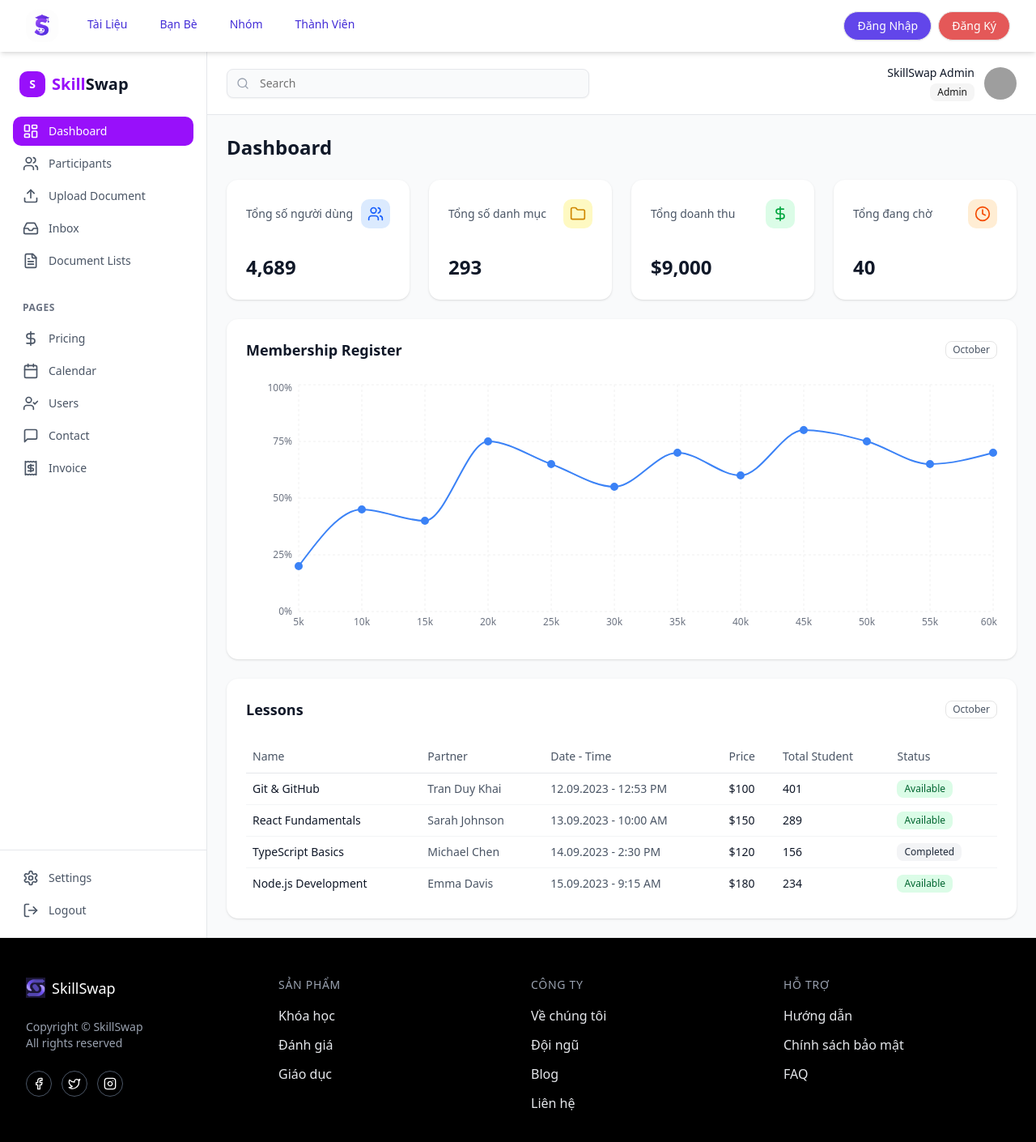
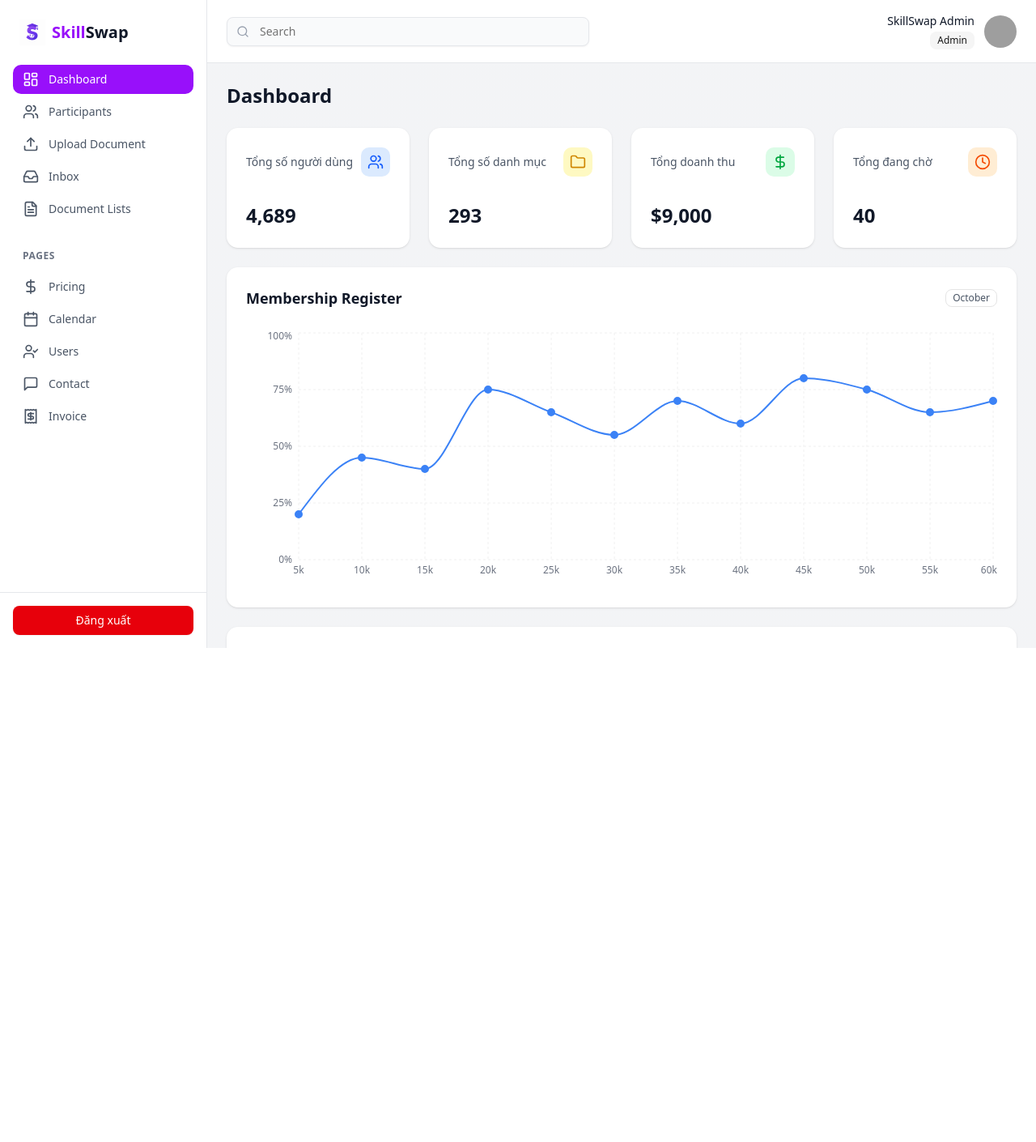
Before and after one commit to EXE-SkillSwap/Frontend, a React (Vite) app: page /admin/dashboard in a window 1280 px wide. Shown: the top 1410 px of the page at 81% size. After the commit the page ends 800 px from the top, so only its background shows below. Built offline with nearby package versions, Linux system fonts and the light colour scheme; grey boxes are pictures that could not be loaded.

Commit message:
modified layout admin

```diff
--- a/index.html
+++ b/index.html
@@ -2,7 +2,7 @@
 <html lang="en">
   <head>
     <meta charset="UTF-8" />
-    <link rel="icon" type="image/svg+xml" href="src/assets/logo.png" />
+    <link rel="icon" type="image/svg+xml" href="src/assets/newLogo.png" />
     <meta name="viewport" content="width=device-width, initial-scale=1.0" />
     <title>Skill Swap</title>
   </head>
--- a/src/Admin/dashboard/DashboardLayout.jsx
+++ /dev/null
@@ -1,23 +0,0 @@
-import PropTypes from "prop-types";
-import { cn } from "@/lib/utils";
-import { Sidebar } from "../../components/dashboardChart/Sidebar";
-import { Header } from "../../components/dashboardChart/Header";
-
-export function DashboardLayout({ children, className }) {
-  return (
-    <div className="min-h-screen bg-gray-50">
-      <div className="flex">
-        <Sidebar />
-        <div className="flex-1 flex flex-col">
-          <Header />
-          <main className={cn("flex-1 p-6", className)}>{children}</main>
-        </div>
-      </div>
-    </div>
-  );
-}
-
-DashboardLayout.propTypes = {
-  children: PropTypes.node.isRequired,
-  className: PropTypes.string,
-};
--- a/src/components/dashboardChart/Sidebar.jsx
+++ b/src/components/dashboardChart/Sidebar.jsx
@@ -1,21 +1,22 @@
-import React from "react";
-import PropTypes from "prop-types";
-import { useNavigate, useLocation } from "react-router-dom";
+import newLogo from "@/assets/newLogo.png";
+import { Button } from "@/components/ui/button";
 import { cn } from "@/lib/utils";
 import {
+  Calendar,
+  DollarSign,
+  FileText,
+  Inbox,
   LayoutDashboard,
-  Users,
-  Upload,
-  Inbox,
-  FileText,
-  DollarSign,
-  Calendar,
-  UserCheck,
+  LogOut,
   MessageSquare,
   Receipt,
   Settings,
-  LogOut,
+  Upload,
+  UserCheck,
+  Users,
 } from "lucide-react";
+import PropTypes from "prop-types";
+import { useLocation, useNavigate } from "react-router-dom";
 
 const navigationItems = [
   { icon: LayoutDashboard, label: "Dashboard", href: "/admin/dashboard" },
@@ -39,17 +40,22 @@ const bottomItems = [
 ];
 
 export function Sidebar() {
+  const navigate = useNavigate();
   return (
     <div className="w-64 bg-white border-r border-gray-200 min-h-screen flex flex-col">
       {/* Logo */}
-      <div className="p-6" >
-        <div className="flex items-center space-x-2" >
+      <div className="p-6">
+        <div
+          className="flex items-center space-x-2 cursor-pointer"
+          onClick={() => navigate("/admin/dashboard")}
+        >
           <div className="w-8 h-8 bg-purple-600 rounded-lg flex items-center justify-center">
-            <span className="text-white font-bold text-sm">S</span>
+            {/* <span className="text-white font-bold text-sm">S</span> */}
+            <img src={newLogo} alt="Company Logo" />
           </div>
           <span className="text-xl font-semibold">
-            <span className="text-purple-600">Skill</span>
-            <span className="text-gray-900">Swap</span>
+            <span className="text-purple-600 font-bold">Skill</span>
+            <span className="text-gray-900 font-bold">Swap</span>
           </span>
         </div>
       </div>
@@ -78,9 +84,13 @@ export function Sidebar() {
       {/* Bottom Items */}
       <div className="p-4 border-t border-gray-200">
         <div className="space-y-1">
-          {bottomItems.map((item) => (
-            <SidebarItem key={item.label} item={item} />
-          ))}
+          <Button
+            className="w-full cursor-pointer"
+            variant="destructive"
+            onClick={() => navigate("/")}
+          >
+            Đăng xuất
+          </Button>
         </div>
       </div>
     </div>
@@ -94,17 +104,12 @@ function SidebarItem({ item }) {
   const Icon = item.icon;
 
   const handleClick = () => {
-    if (item.label === "Logout") {
-      // Add logout logic (e.g., clear localStorage)
-      navigate("/login");
-    } else {
-      navigate(item.href);
-    }
+    navigate(item.href);
   };
 
   return (
     <button
-    onClick={handleClick}
+      onClick={handleClick}
       className={cn(
         "flex items-center px-3 py-2 rounded-lg text-sm font-medium transition-colors w-full text-left cursor-pointer",
         isActive
--- /dev/null
+++ b/src/layouts/DashboardLayout.jsx
@@ -0,0 +1,22 @@
+import { cn } from "@/lib/utils";
+import { Outlet } from "react-router-dom";
+import { Header } from "../components/dashboardChart/Header";
+import { Sidebar } from "../components/dashboardChart/Sidebar";
+
+export function DashboardLayout() {
+  return (
+    <div className="flex">
+      <div className="flex-col h-screen">
+        <Sidebar />
+      </div>
+      <div className="flex-1 flex flex-col bg-gradient-to-b from-gray-100 to-gray-100 overflow-y-auto h-screen">
+        <div className="sticky top-0 z-20">
+          <Header />
+        </div>
+        <main className={cn("flex-1 p-6")}>
+          <Outlet />
+        </main>
+      </div>
+    </div>
+  );
+}
--- a/src/layouts/UserLayout.jsx
+++ b/src/layouts/UserLayout.jsx
@@ -1,6 +1,5 @@
 import Footer from "@/components/common/Footer";
 import Header from "@/components/common/Header";
-import React from "react";
 import { Outlet } from "react-router-dom";
 
 const UserLayout = () => {
--- a/src/pages/AdminPage.jsx
+++ b/src/pages/AdminPage.jsx
@@ -1,11 +1,10 @@
-import { DashboardLayout } from "@/Admin/dashboard/DashboardLayout";
+import { DashboardLayout } from "@/layouts/DashboardLayout";
 import { MetricsCards } from "@/components/dashboardChart/MetricsCards";
 import { MembershipChart } from "@/components/dashboardChart/MembershipChart";
 import { LessonsTable } from "@/components/dashboardChart/LessonsTable";
 
 const Admin = () => {
   return (
-    <DashboardLayout>
     <div className="space-y-6">
       {/* Page Title */}
       <div>
@@ -21,7 +20,6 @@ const Admin = () => {
       {/* Lessons Table */}
       <LessonsTable />
     </div>
-    </DashboardLayout>
   );
 };
 
--- a/src/pages/Login.jsx
+++ b/src/pages/Login.jsx
@@ -7,9 +7,11 @@ import { Label } from "@/components/ui/label";
 import { motion } from "framer-motion";
 import { LogIn } from "lucide-react";
 import { useState } from "react";
+import { useNavigate } from "react-router-dom";
 
 const Login = () => {
   const [showPassword, setShowPassword] = useState(false);
+  const nav = useNavigate();
 
   const containerVariants = {
     hidden: { opacity: 0, y: 20 },
@@ -131,7 +133,10 @@ const Login = () => {
                   </a>
                 </p>
                 <p className="text-sm text-center text-[#6B7280]">
-                  <a className="text-[#6366F1] hover:text-[#6366F1]/80 transition-colors cursor-pointer">
+                  <a
+                    className="text-[#6366F1] hover:text-[#6366F1]/80 transition-colors cursor-pointer"
+                    onClick={() => nav("/register")}
+                  >
                     Đăng Kí Tài Khoản
                   </a>
                 </p>
--- a/src/pages/Signup.jsx
+++ b/src/pages/Signup.jsx
@@ -5,6 +5,7 @@ import { Input } from "@/components/ui/input";
 import { Label } from "@/components/ui/label";
 import { motion } from "framer-motion";
 import { UserPlus } from "lucide-react";
+import { useNavigate } from "react-router-dom";
 
 const containerVariants = {
   hidden: { opacity: 0, y: 20 },
@@ -27,6 +28,7 @@ const itemVariants = {
 const SignUp = () => {
   const [error, setError] = useState(null);
   const [success, setSuccess] = useState(null);
+  const nav = useNavigate();
 
   const handleSubmit = (e) => {
     e.preventDefault();
@@ -34,9 +36,11 @@ const SignUp = () => {
     setSuccess(null);
 
     const form = e.currentTarget;
-    const email = (form.elements.namedItem("email") )?.value.trim();
-    const password = (form.elements.namedItem("password") )?.value.trim();
-    const confirmPassword = (form.elements.namedItem("confirmPassword"))?.value.trim();
+    const email = form.elements.namedItem("email")?.value.trim();
+    const password = form.elements.namedItem("password")?.value.trim();
+    const confirmPassword = form.elements
+      .namedItem("confirmPassword")
+      ?.value.trim();
 
     if (!email || !password || !confirmPassword) {
       setError("Vui lòng điền đầy đủ tất cả các trường.");
@@ -113,12 +117,18 @@ const SignUp = () => {
               </motion.div>
 
               {error && (
-                <motion.p variants={itemVariants} className="text-red-600 text-center">
+                <motion.p
+                  variants={itemVariants}
+                  className="text-red-600 text-center"
+                >
                   {error}
                 </motion.p>
               )}
               {success && (
-                <motion.p variants={itemVariants} className="text-green-700 text-center">
+                <motion.p
+                  variants={itemVariants}
+                  className="text-green-700 text-center"
+                >
                   {success}
                 </motion.p>
               )}
@@ -134,8 +144,14 @@ const SignUp = () => {
               </motion.div>
             </form>
 
-            <motion.div variants={itemVariants} className="text-sm text-center text-[#6B7280]">
-              <a className="text-[#6366F1] hover:text-[#6366F1]/80 cursor-pointer transition-colors">
+            <motion.div
+              variants={itemVariants}
+              className="text-sm text-center text-[#6B7280]"
+            >
+              <a
+                className="text-[#6366F1] hover:text-[#6366F1]/80 cursor-pointer transition-colors"
+                onClick={() => nav("/login")}
+              >
                 Đã có tài khoản? Đăng Nhập
               </a>
             </motion.div>
--- /dev/null
+++ b/src/pages/errors/NotFound.jsx
@@ -0,0 +1,32 @@
+import notfound from "@/assets/notfoundpage.png";
+import { useNavigate } from "react-router-dom";
+
+const NotFound = () => {
+  const nav = useNavigate();
+  return (
+    <div className="boxShadow px-10 w-full lg:flex-row gap-[30px] lg:gap-0 flex-col flex items-center justify-evenly py-20 rounded-xl">
+      <div className="w-[80%] lg:w-[40%]">
+        <img src={notfound} alt="illustration" className="w-full" />
+      </div>
+
+      <div className="w-full lg:w-[30%] text-center lg:text-start">
+        <h1 className="text-[2.5rem] dark:text-{#abc2d3] sm:text-[4rem] font-[800] text-indigo-600 leading-[80px]">
+          Ô Mai Gót!!!
+        </h1>
+
+        <h3 className="text-indigo-600 dark:text-slate-400 text-[0.9rem] sm:text-[1.2rem]">
+          Không tìm thấy trang
+        </h3>
+
+        <button
+          className="py-3 px-6 sm:px-8 text-[0.9rem] sm:text-[1rem] rounded-full bg-indigo-400 text-white mt-8"
+          onClick={() => nav(-1)}
+        >
+          Quay lại
+        </button>
+      </div>
+    </div>
+  );
+};
+
+export default NotFound;
```
Also changed, not shown: src/Admin/dashboard/Document.jsx (+17 -8 lines), src/Admin/dashboard/Participants.jsx (+25 -17 lines), src/App.jsx (+19 -7 lines), src/assets/notfoundpage.png (added), 1 other file (tests, documents, lock files or other folders). Lines whose indentation alone changed are shown as unchanged.
